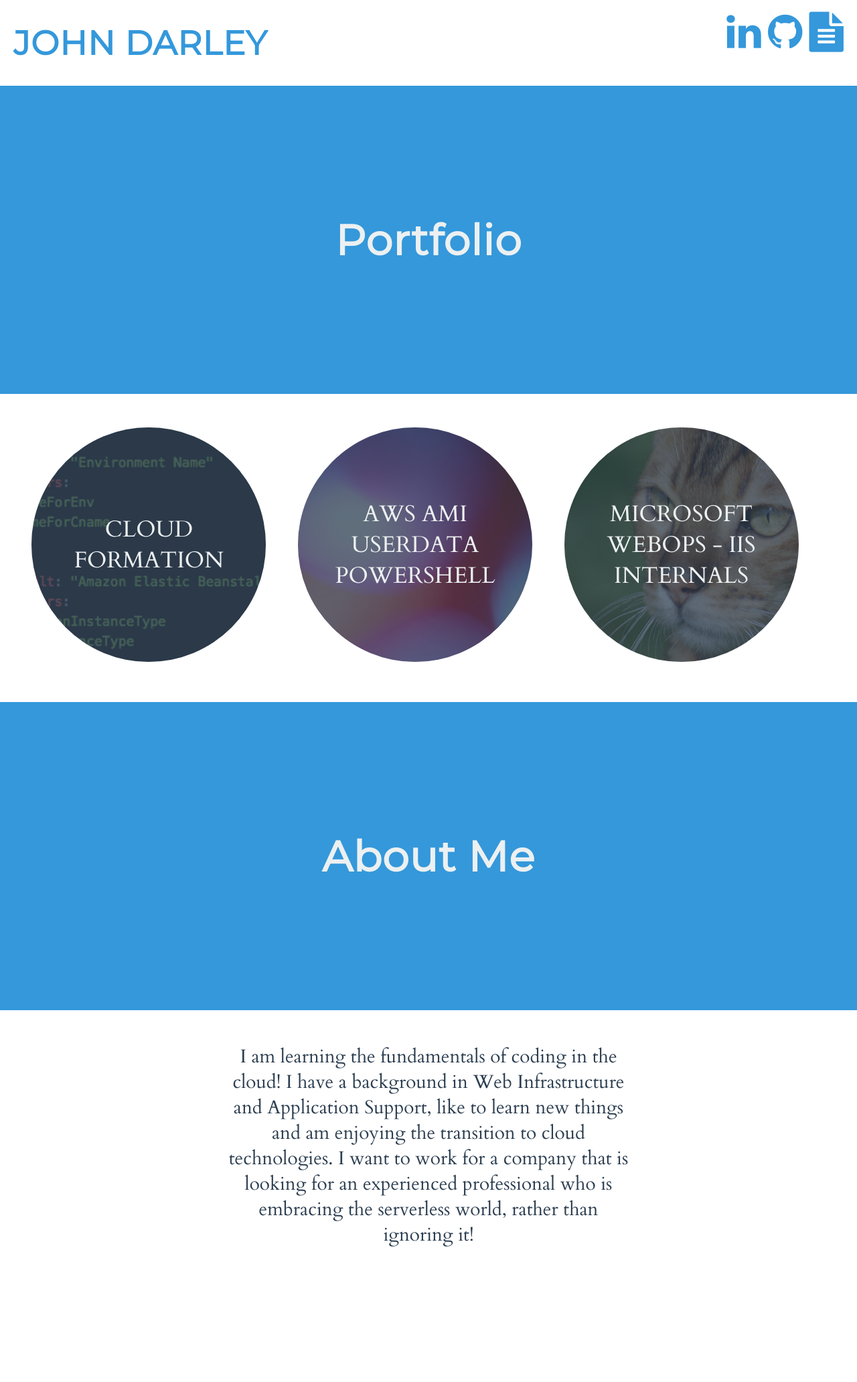
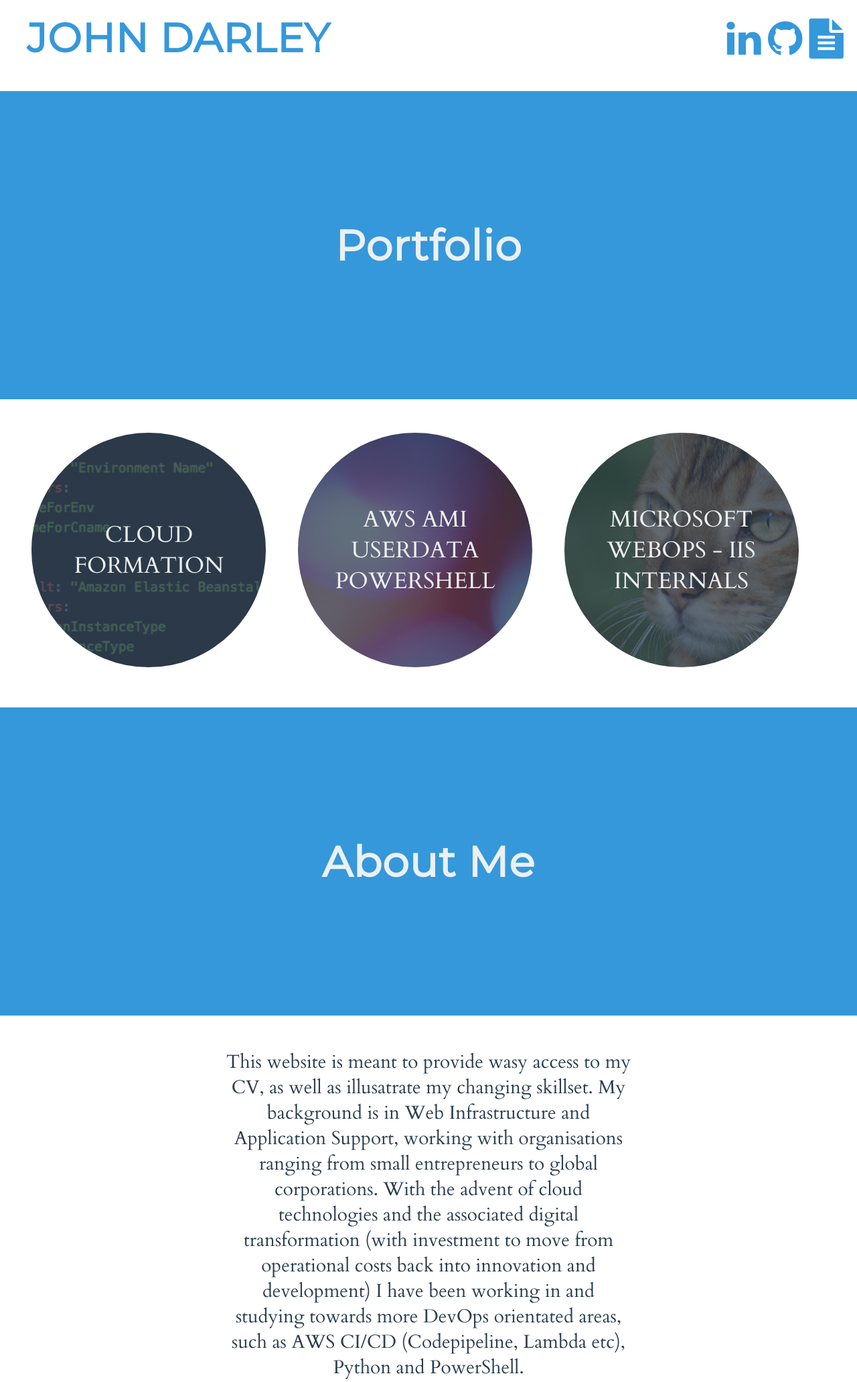
Before and after one commit to john-darley/my-portfolio, a plain HTML site: page index.html in a window 1280 px wide. Shown: the whole page at 67% size. Before the commit the page ends 1968 px from the top, so only its background shows below. Drawn offline with Linux system fonts and the light colour scheme.

```diff
--- a/index.html
+++ b/index.html
@@ -13,9 +13,7 @@
 
   <body>
     <main class="overflow--auto">
-      <h1 class="color--skyBlue section__heading--largest">
-        <!--Your name goes here -->
-JOHN DARLEY      </h1>
+      <h1 class="color--skyBlue section__heading--largest">JOHN DARLEY</h1>
 
       <ul class="section--social">
 
@@ -115,9 +113,11 @@
 
     <section class="section section--alignCentered section--description">
       <p class="color--darkgrey section__description">
-        I am learning the fundamentals of coding in the cloud! I have a background in Web Infrastructure and Application Support,
-        like to learn new things and am enjoying the transition to cloud technologies.
-        I want to work for a company that is looking for an experienced professional who is embracing the serverless world, rather than ignoring it!
+        This website is meant to provide wasy access to my CV, as well as illusatrate my changing skillset.
+        My background is in Web Infrastructure and Application Support, working with organisations ranging from small entrepreneurs to global corporations.
+        With the advent of cloud technologies and the associated digital transformation (with investment to move from operational
+        costs back into innovation and development) I have been working in and studying towards more DevOps orientated areas, such as AWS CI/CD (Codepipeline, Lambda etc),
+        Python and PowerShell.
       </p>
 
     <div class="background--skyBlue modal--closed">
--- a/styles/main.css
+++ b/styles/main.css
@@ -156,14 +156,18 @@
 
 .section__heading--largest {
   float: left;
-  font-size: 5rem;
-  margin-left: 2rem;
+  font-size: 6rem;
+  margin-left: 4rem;
+  margin-top: 2rem;
+  margin-bottom: 1rem;
 }
 
 .section--social {
   float: right;
   line-height: 10rem;
   margin-right: 2rem;
+  margin-top: 2rem;
+  margin-bottom: 1rem;
 }
 
 .social {
```
